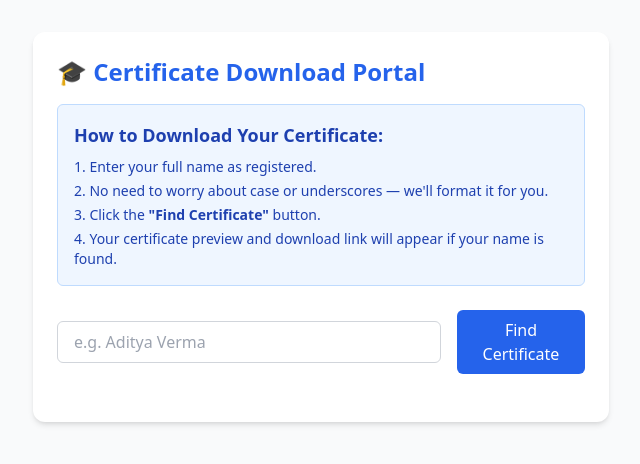
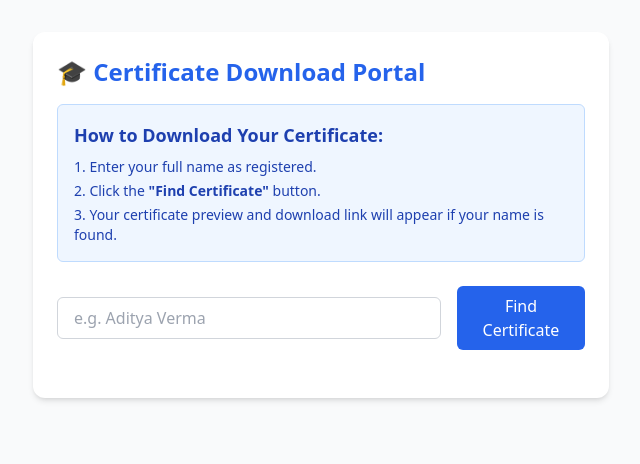
Before and after one commit to Siddharth0-5/certificate-portal, a plain HTML site: page index.html in a window 1280 px wide. Shown: the whole page, without its empty margins (319-959 px from the left). Drawn offline with nearby package versions, Linux system fonts and the light colour scheme.

Commit message:
Update index.html

```diff
--- a/index.html
+++ b/index.html
@@ -14,7 +14,6 @@
       <h2 class="font-semibold text-lg mb-2">How to Download Your Certificate:</h2>
       <ol class="list-decimal list-inside space-y-1 text-sm">
         <li>Enter your full name as registered.</li>
-        <li>No need to worry about case or underscores — we'll format it for you.</li>
         <li>Click the <strong>"Find Certificate"</strong> button.</li>
         <li>Your certificate preview and download link will appear if your name is found.</li>
       </ol>
```
